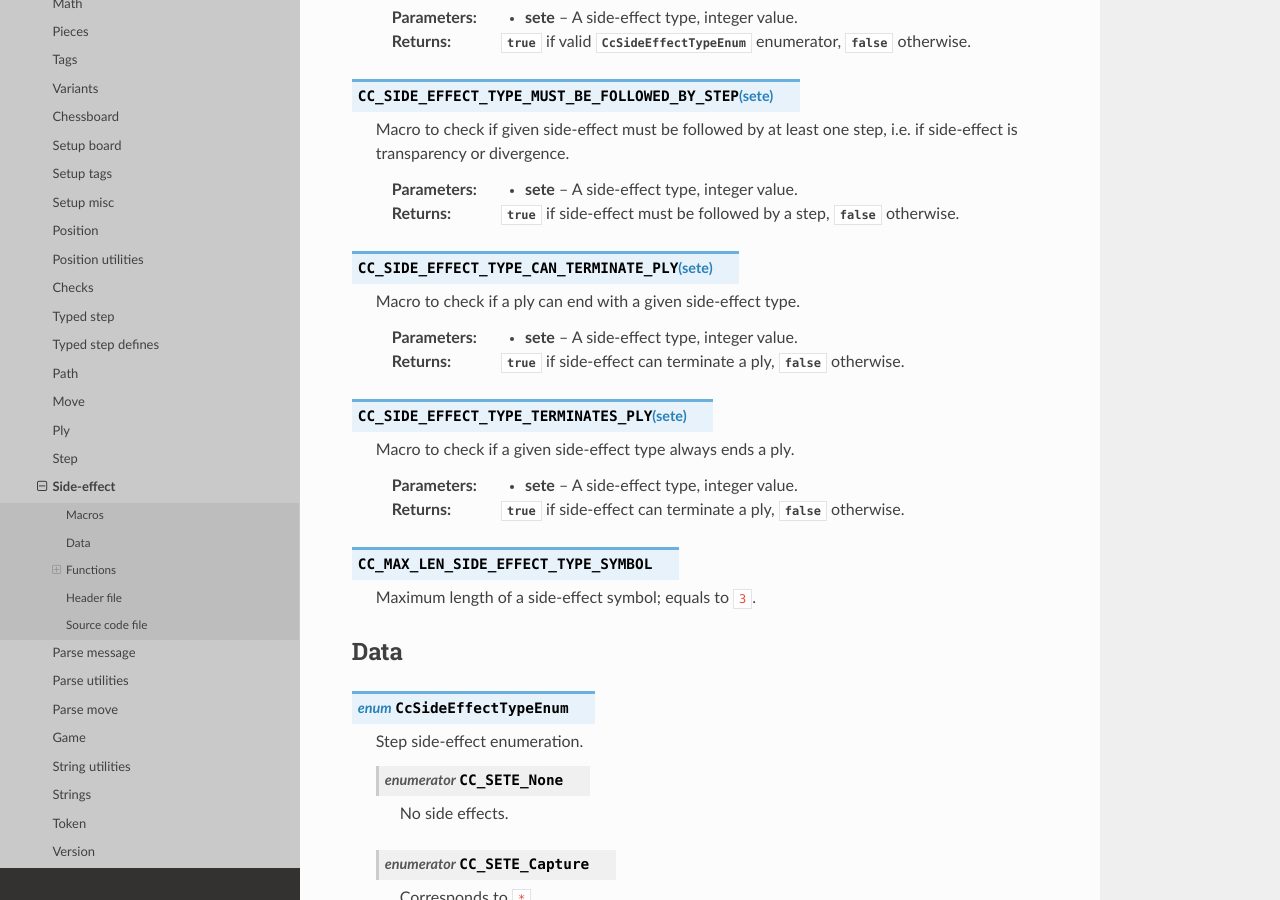
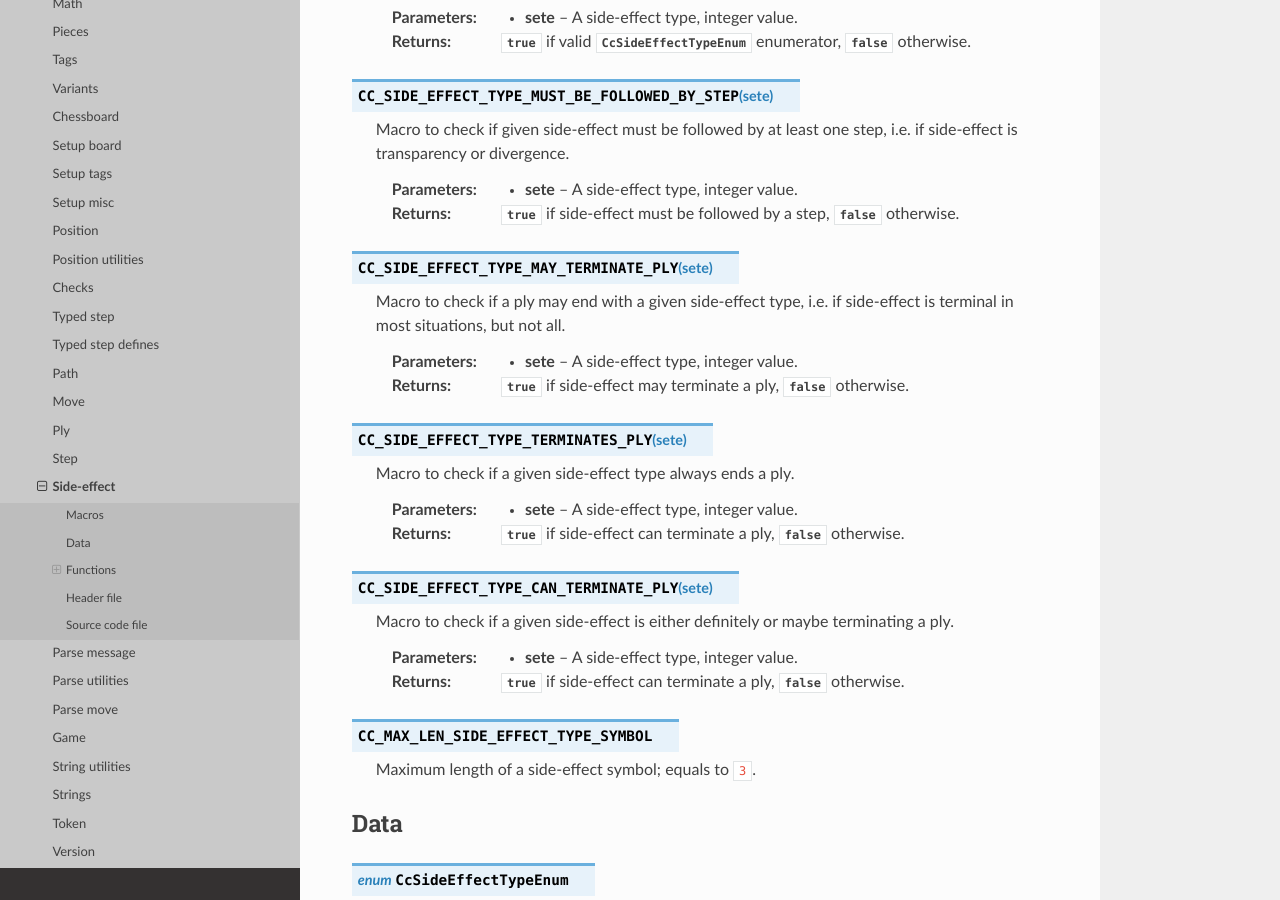
Before and after one commit to mmlacak/crochess, a Sphinx documentation site: the page built from docs/source/libcc/ccsideeffect.rst, in a window 1280 px wide and 900 px high, scrolled down 558 px. Built offline with Sphinx 7.4.7 and the Read the Docs theme 3.1.0, drawn with Linux system fonts in a browser that asks for light colours.

Commit message:
Handling terminating side-effects in path func. Refactored side-effect macros + docs.

```diff
--- a/docs/source/conf.py
+++ b/docs/source/conf.py
@@ -26,10 +26,10 @@ copyright = '2021, Mario Mlačak'
 author = 'Mario Mlačak'
 
 # The short X.Y version
-version = "0.0.1.110:1289+20250203.005026"   # docs-new-lib-short-version-major-minor-feature-commit+meta~breaks-place-marker
+version = "0.0.1.113:1292+20250203.032801"   # docs-new-lib-short-version-major-minor-feature-commit+meta~breaks-place-marker
 
 # The full version, including alpha/beta/rc tags
-release = "0.0.1.110:1289+20250203.005026"   # docs-new-lib-full-version-major-minor-feature-commit+meta~breaks-place-marker
+release = "0.0.1.113:1292+20250203.032801"   # docs-new-lib-full-version-major-minor-feature-commit+meta~breaks-place-marker
 
 
 # -- General configuration ---------------------------------------------------
--- a/docs/source/libcc/ccsideeffect.rst
+++ b/docs/source/libcc/ccsideeffect.rst
@@ -45,17 +45,27 @@ Macros
     :returns: :c:data:`true` if side-effect must be followed by a step,
               :c:data:`false` otherwise.
 
-.. c:macro:: CC_SIDE_EFFECT_TYPE_CAN_TERMINATE_PLY(sete)
+.. c:macro:: CC_SIDE_EFFECT_TYPE_MAY_TERMINATE_PLY(sete)
 
-    Macro to check if a ply can end with a given side-effect type.
+    Macro to check if a ply may end with a given side-effect type, i.e. if
+    side-effect is terminal in most situations, but not all.
+
+    :param sete: A side-effect type, integer value.
+    :returns: :c:data:`true` if side-effect may terminate a ply,
+              :c:data:`false` otherwise.
+
+.. c:macro:: CC_SIDE_EFFECT_TYPE_TERMINATES_PLY(sete)
+
+    Macro to check if a given side-effect type always ends a ply.
 
     :param sete: A side-effect type, integer value.
     :returns: :c:data:`true` if side-effect can terminate a ply,
               :c:data:`false` otherwise.
 
-.. c:macro:: CC_SIDE_EFFECT_TYPE_TERMINATES_PLY(sete)
+.. c:macro:: CC_SIDE_EFFECT_TYPE_CAN_TERMINATE_PLY(sete)
 
-    Macro to check if a given side-effect type always ends a ply.
+    Macro to check if a given side-effect is either definitely or maybe terminating
+    a ply.
 
     :param sete: A side-effect type, integer value.
     :returns: :c:data:`true` if side-effect can terminate a ply,
```
Also changed, not shown: README.md (+2 -2 lines), 5 other files.
